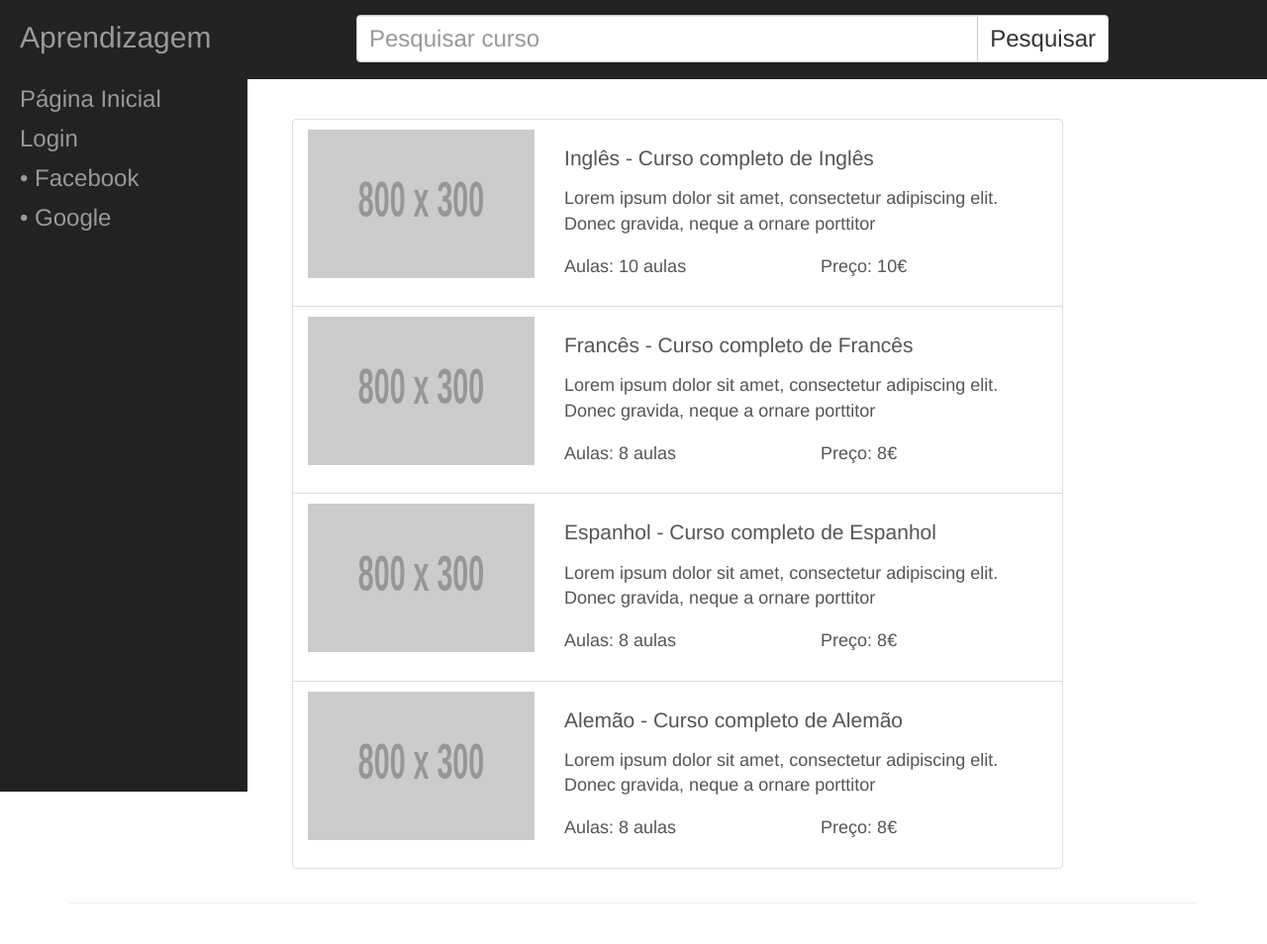
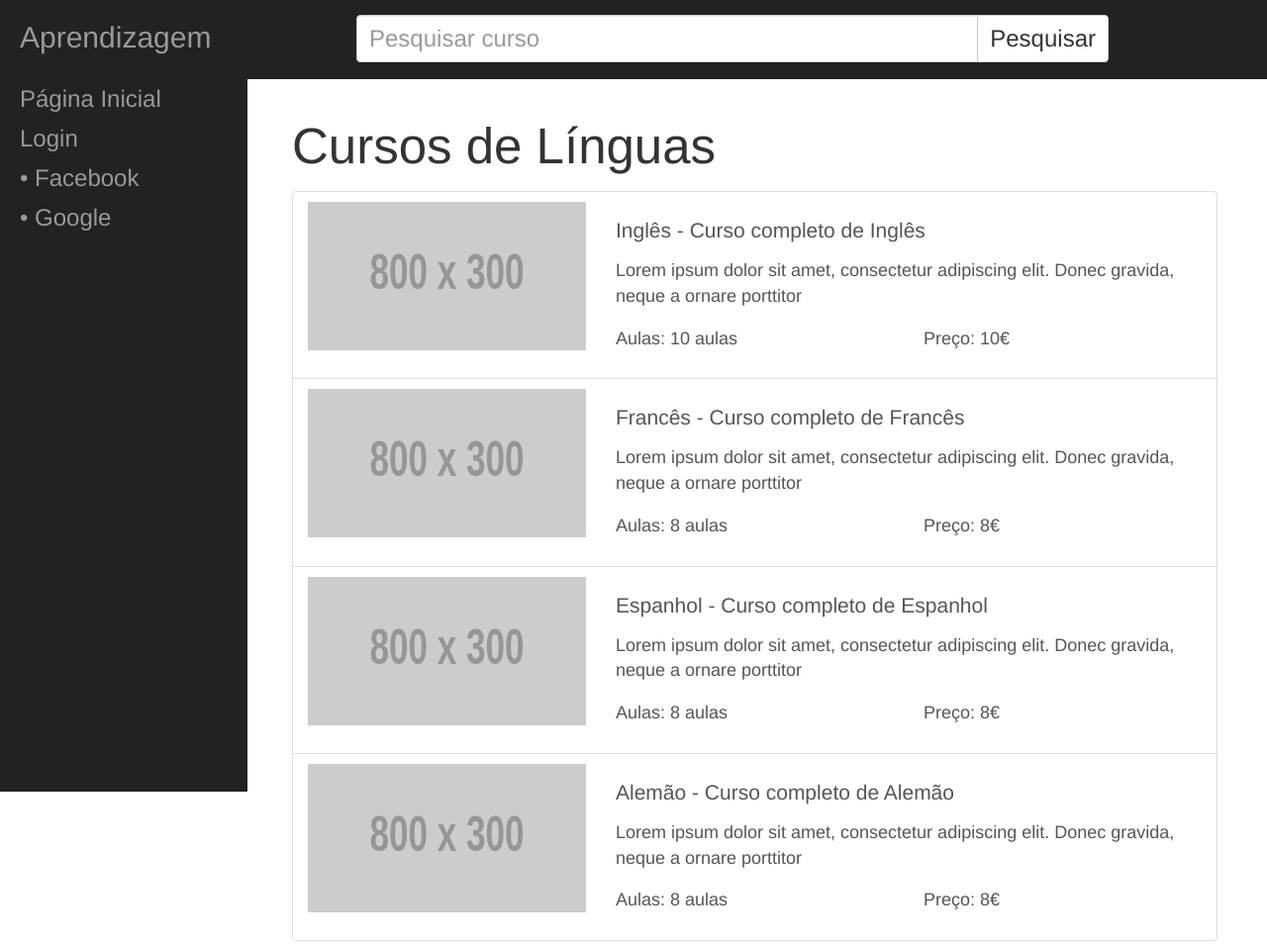
Before and after one commit to Raicuparta/learning-platform-for-elderly, a plain HTML site: page category.html in a window 1280 px wide. Shown: the top 954 px of the page at 99% size. Drawn offline with Linux system fonts and the light colour scheme; placeholder pictures from the web are drawn by us.

Commit message:
titutlo nas categorias

```diff
--- a/category.html
+++ b/category.html
@@ -73,7 +73,8 @@
     <div class="container" id="wrapper">
         <div class="row">
             <footer></footer>
-            <div class="col-md-10">
+            <h2>Cursos de Línguas</h2>
+            <div class="col-md-12">
                 <div class="row">
                     <!-- Ingles -->
                     <a href="class.html" class="list-group-item">
```
Also changed, not shown: index.html (+11 -0 lines).
